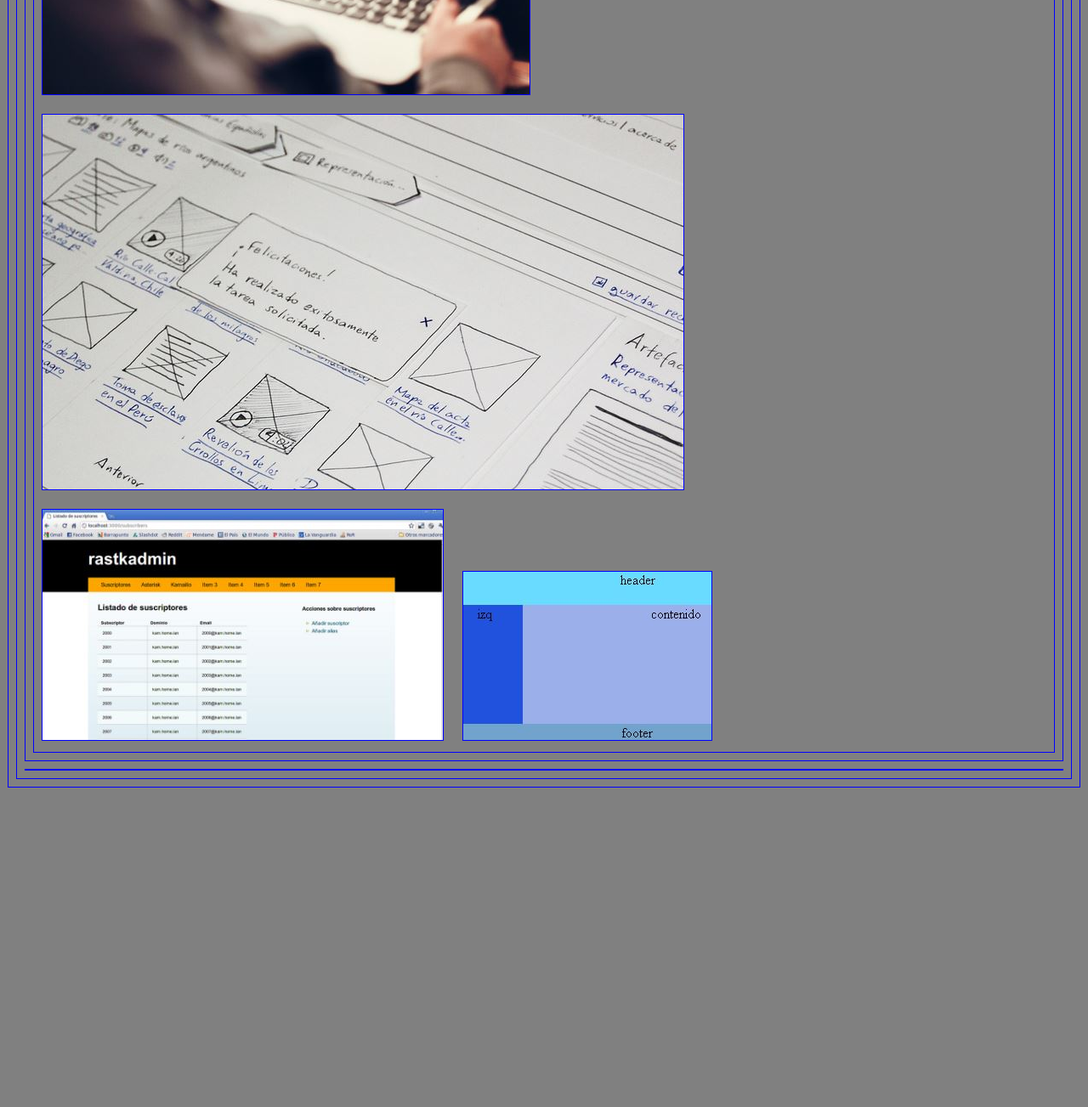
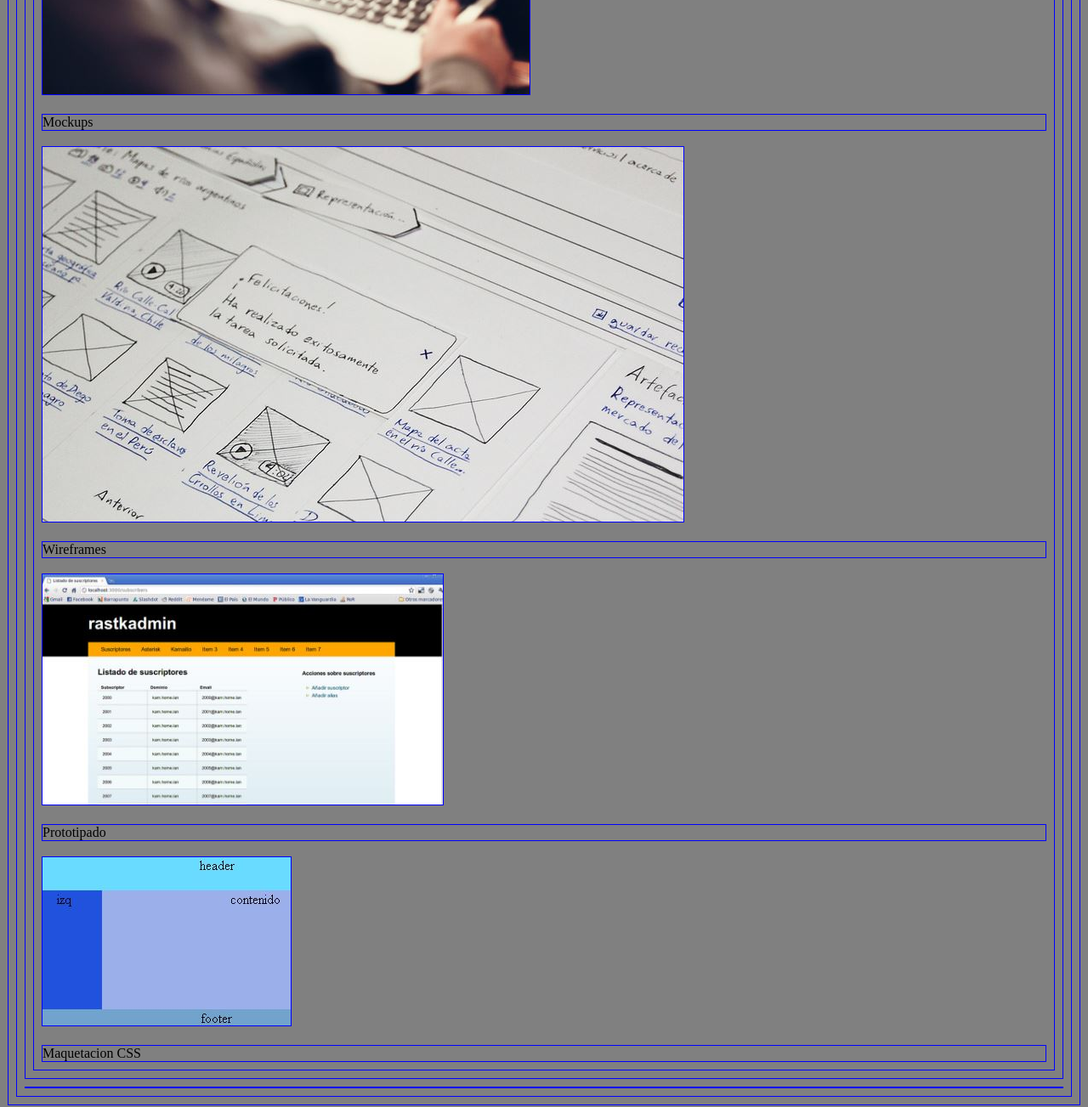
Before and after one commit to NeXuZZ-SCM/MaquetaDoor, a plain HTML site: page index.html in a window 1280 px wide. Shown: the part 500-1803 px from the top of the page at 85% size. Before the commit the page ends 1436 px from the top, so only its background shows below. Drawn offline with nearby package versions, Linux system fonts and the light colour scheme.

Commit message:
Figcaption
Agregando descripcion al pie de imagen

```diff
--- a/index.html
+++ b/index.html
@@ -31,9 +31,13 @@
     <section>
         <figure>
             <img src="images/mockups.JPG"/>
+            <figcaption>Mockups</figcaption>
             <img src="images/wireframes.JPG"/>
+            <figcaption>Wireframes</figcaption>
             <img src="images/prototype.JPG"/>
+            <figcaption>Prototipado</figcaption>
             <img src="images/maquetacioncss.JPG"/>
+            <figcaption>Maquetacion CSS</figcaption>
         </figure>
     </section>
     <footer>
```
